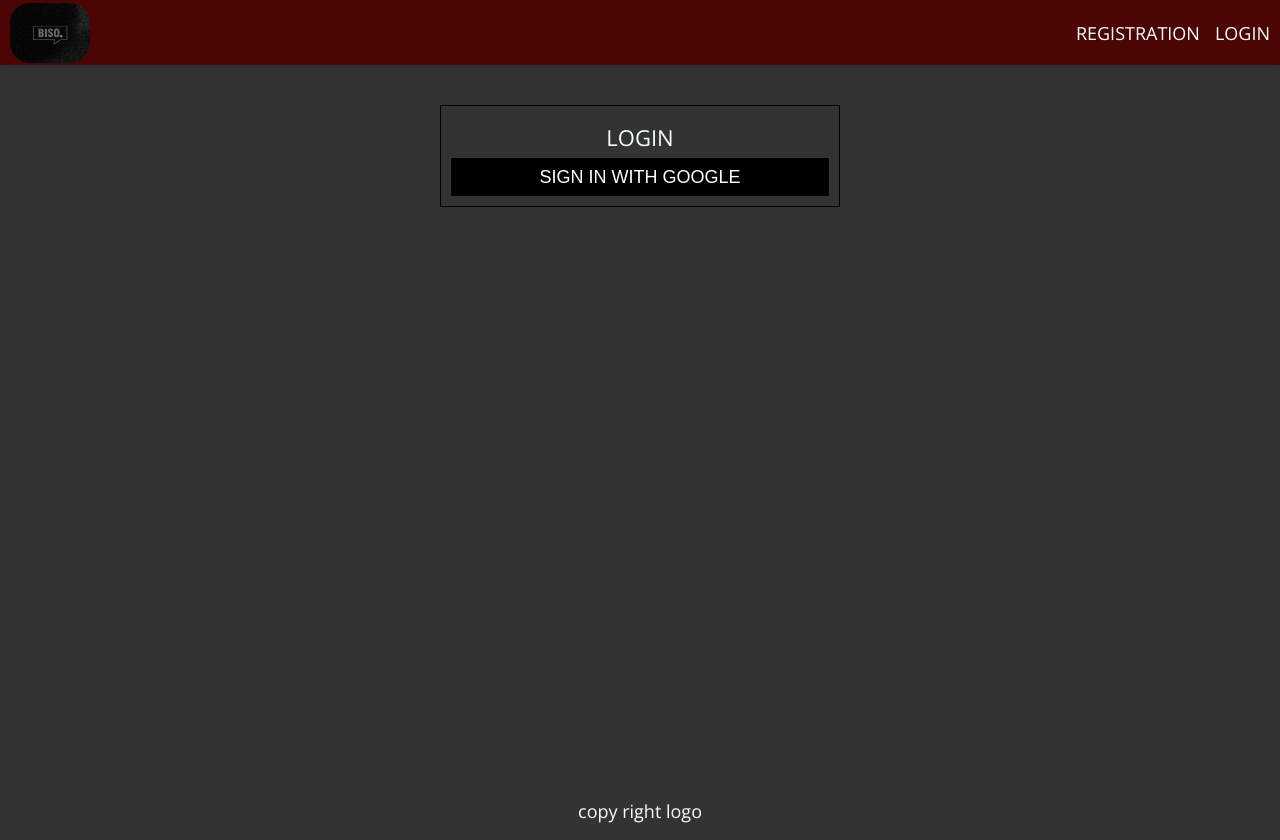
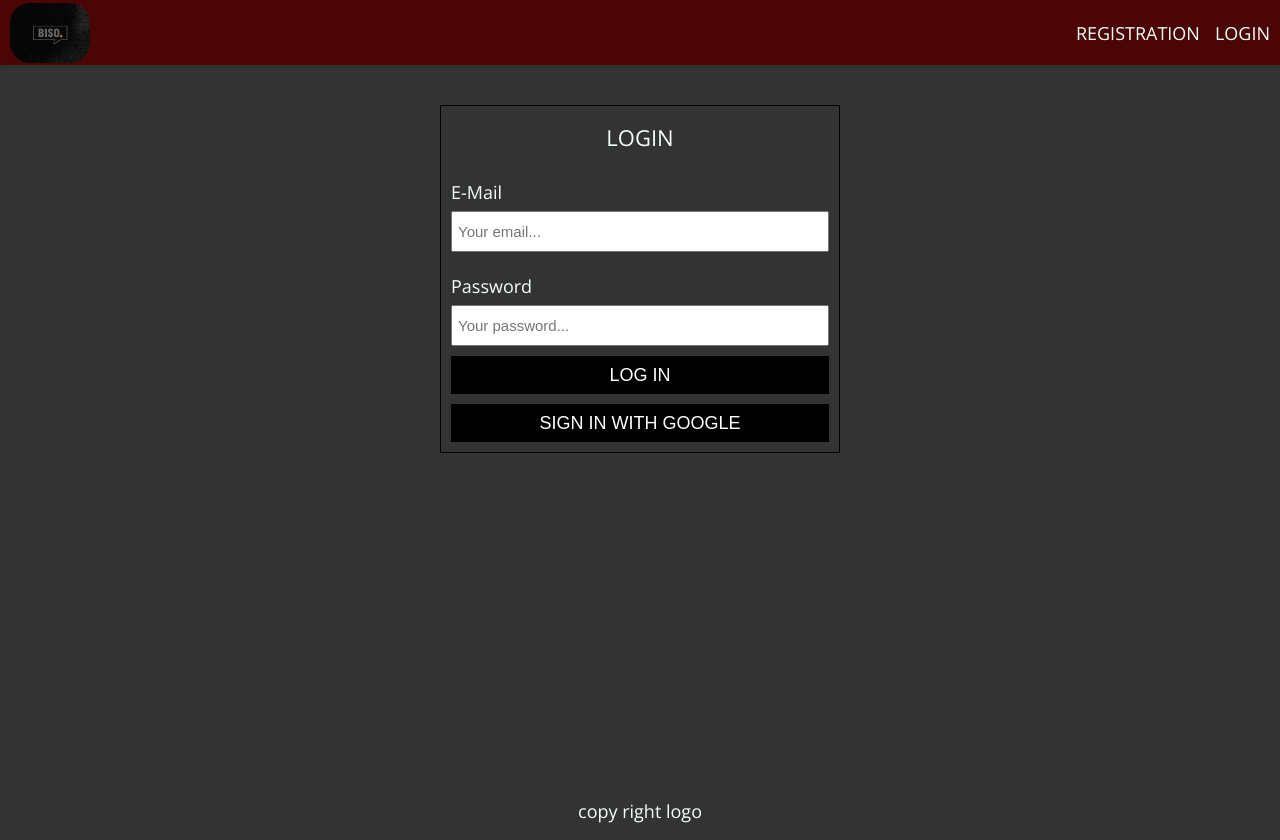
Before and after one commit to BassamHager/eCommerce, a React (Create React App) app in the folder e_commerce/: page /login in a window 1280 px wide. Built offline with nearby package versions, Linux system fonts and the light colour scheme; no server answers.

Commit message:
M: sign up & sign in functionality

```diff
--- a/e_commerce/src/App.js
+++ b/e_commerce/src/App.js
@@ -29,6 +29,7 @@ const App = () => {
   }, [setCurrentUser]);
 
   const login = () => (currentUser ? <Redirect to="/" /> : <Login />);
+  const signUp = () => (currentUser ? <Redirect to="/" /> : <Auth />);
 
   useEffect(() => {
     authUser();
@@ -40,7 +41,7 @@ const App = () => {
       <div className="main">
         <Switch>
           <Route exact path="/" component={HomePage} />
-          <Route path="/auth" component={Auth} />
+          <Route path="/auth" render={signUp} />
           <Route path="/login" render={login} />
           <Redirect to="/" />
         </Switch>
--- a/e_commerce/src/components/SignIn.jsx
+++ b/e_commerce/src/components/SignIn.jsx
@@ -1,13 +1,17 @@
 import React from "react";
 import "./SignIn.scss";
+// configurations
+import { signInWithGoogle } from "../firebase/utils";
+// libraries
+import { Formik, Form, Field, ErrorMessage } from "formik";
+// components
+import { useFormikProps } from "./forms/FormikProps";
+import TextError from "./forms/TextError";
 import Button from "./forms/Button";
-import { signInWithGoogle } from "../firebase/utils";
 
 const SignIn = () => {
-  const submit = async (e) => {
-    e.preventDefault();
-    console.log("hi");
-  };
+  // formik props
+  const { initialValues, submitLogin } = useFormikProps();
 
   return (
     <div className="signIn">
@@ -15,8 +19,38 @@ const SignIn = () => {
         <h2>Login</h2>
       </div>
 
+      <Formik initialValues={initialValues} onSubmit={submitLogin}>
+        <Form>
+          <div className="formRow">
+            <label htmlFor="email">E-Mail</label>
+            <Field
+              className="input"
+              type="email"
+              id="email"
+              name="email"
+              placeholder="Your email..."
+            />
+            <ErrorMessage name="email" component={TextError} />
+          </div>
+
+          <div className="formRow">
+            <label htmlFor="password">Password</label>
+            <Field
+              className="input"
+              type="password"
+              id="password"
+              name="password"
+              placeholder="Your password..."
+            />
+            <ErrorMessage name="password" component={TextError} />
+          </div>
+
+          <Button className="m_bottom">Log In</Button>
+        </Form>
+      </Formik>
+
       <div className="formWrap">
-        <form onSubmit={submit}>
+        <form onSubmit={(e) => e.preventDefault()}>
           <div className="socialSignIn">
             <div className="row">
               <Button onClick={signInWithGoogle}>Sign in with Google</Button>
--- a/e_commerce/src/components/SignIn.scss
+++ b/e_commerce/src/components/SignIn.scss
@@ -25,4 +25,17 @@
       margin-top: 3rem auto 0;
     }
   }
+
+  .formRow {
+    margin: 25px auto 0;
+
+    .input {
+      display: block;
+      width: 100%;
+      font-size: 1.5rem;
+      line-height: 1;
+      padding: 10px 5px;
+      margin: 10px auto;
+    }
+  }
 }
--- a/e_commerce/src/components/SignUp.jsx
+++ b/e_commerce/src/components/SignUp.jsx
@@ -9,7 +9,7 @@ import Button from "./forms/Button";
 
 const SignUp = () => {
   // formik props
-  const { initialValues, validationSchema, onSubmit } = useFormikProps();
+  const { initialValues, validationSchema, submitRegister } = useFormikProps();
 
   return (
     <div className="signup">
@@ -19,7 +19,7 @@ const SignUp = () => {
         <Formik
           initialValues={initialValues}
           validationSchema={validationSchema}
-          onSubmit={onSubmit}
+          onSubmit={submitRegister}
         >
           <Form>
             <div className="formRow">
--- a/e_commerce/src/components/forms/Button.jsx
+++ b/e_commerce/src/components/forms/Button.jsx
@@ -1,9 +1,9 @@
 import React from "react";
 import "./Button.scss";
 
-const Button = ({ children, ...otherProps }) => {
+const Button = ({ children, className, ...otherProps }) => {
   return (
-    <button className="btn" {...otherProps}>
+    <button className={`btn ${className}`} {...otherProps}>
       {children}
     </button>
   );
--- a/e_commerce/src/components/forms/Button.scss
+++ b/e_commerce/src/components/forms/Button.scss
@@ -13,3 +13,6 @@
   outline: none;
   cursor: pointer;
 }
+.m_bottom {
+  margin-bottom: 1rem;
+}
--- a/e_commerce/src/components/forms/FormikProps.jsx
+++ b/e_commerce/src/components/forms/FormikProps.jsx
@@ -1,7 +1,7 @@
 // libraries
 import * as Yup from "yup";
 // configurations
-// import { auth, handleUserProfile } from "../../firebase/utils";
+import { auth, handleUserProfile } from "../../firebase/utils";
 
 export const useFormikProps = () => {
   const initialValues = {
@@ -20,8 +20,27 @@ export const useFormikProps = () => {
       .required("Required!"),
   });
 
-  const onSubmit = async (values) => {
-    console.log(values);
+  const submitRegister = async ({ displayName, email, password }) => {
+    try {
+      const { user } = await auth.createUserWithEmailAndPassword(
+        email,
+        password
+      );
+
+      handleUserProfile(user, { displayName });
+    } catch (error) {
+      console.log(error);
+      //   const errorCode = error.code;
+      //   const errorMessage = error.message;
+    }
   };
-  return { initialValues, validationSchema, onSubmit };
+
+  const submitLogin = async ({ email, password }) => {
+    try {
+      await auth.signInWithEmailAndPassword(email, password);
+    } catch (error) {
+      console.log(error);
+    }
+  };
+  return { initialValues, validationSchema, submitRegister, submitLogin };
 };
--- a/e_commerce/src/context/app_context.js
+++ b/e_commerce/src/context/app_context.js
@@ -4,10 +4,20 @@ export const AppContext = createContext();
 
 export const AppContextProvider = ({ children }) => {
   const [currentUser, setCurrentUser] = useState();
+  const [email, setEmail] = useState("");
+  const [password, setPassword] = useState("");
 
-  const value = useMemo(() => ({ currentUser, setCurrentUser }), [currentUser]);
-
-  //   const value = { currentUser, setCurrentUser };
+  const value = useMemo(
+    () => ({
+      currentUser,
+      setCurrentUser,
+      email,
+      setEmail,
+      password,
+      setPassword,
+    }),
+    [currentUser, email, password]
+  );
 
   return <AppContext.Provider value={value}>{children}</AppContext.Provider>;
 };
```
